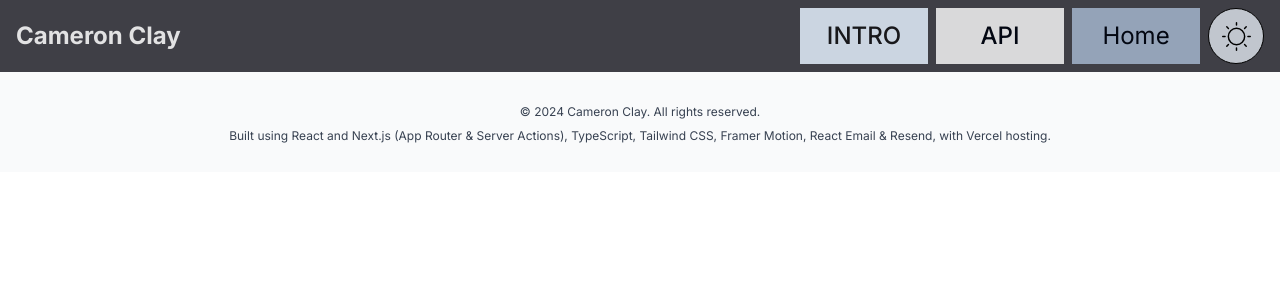
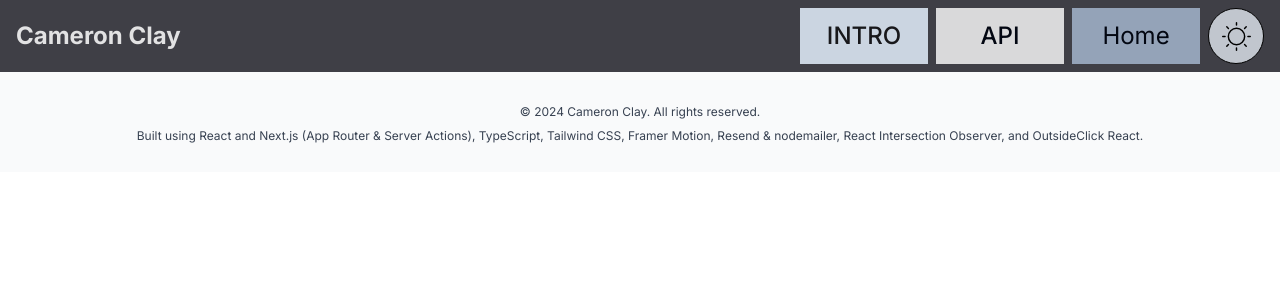
Before and after one commit to CameronClay/project-portfolio, a Next.js app in the folder my-portfolio/: page /test-api in a window 1280 px wide. Shown: the top 300 px of the page. Built offline with nearby package versions, Linux system fonts and the light colour scheme.

Commit message:
Modified footer

```diff
--- a/my-portfolio/package.json
+++ b/my-portfolio/package.json
@@ -29,7 +29,6 @@
     "react-hot-toast": "^2.4.1",
     "react-icons": "^5.0.0",
     "react-intersection-observer": "^9.5.3",
-    "react-vertical-timeline-component": "^3.6.0",
     "resend": "^2.1.0",
     "tailwindcss": "^3.4.1",
     "typescript": "^5.3.3"
--- a/my-portfolio/src/components/page-footer.tsx
+++ b/my-portfolio/src/components/page-footer.tsx
@@ -14,7 +14,8 @@ export default function PageFooter() {
             <p className='text-xs'>
                 Built using React and Next.js (App Router & Server Actions),
                 TypeScript, Tailwind CSS,
-                Framer Motion, React Email & Resend, with Vercel hosting.
+                Framer Motion, Resend & nodemailer,
+                React Intersection Observer, and OutsideClick React.
             </p>
         </footer>
     );
```
